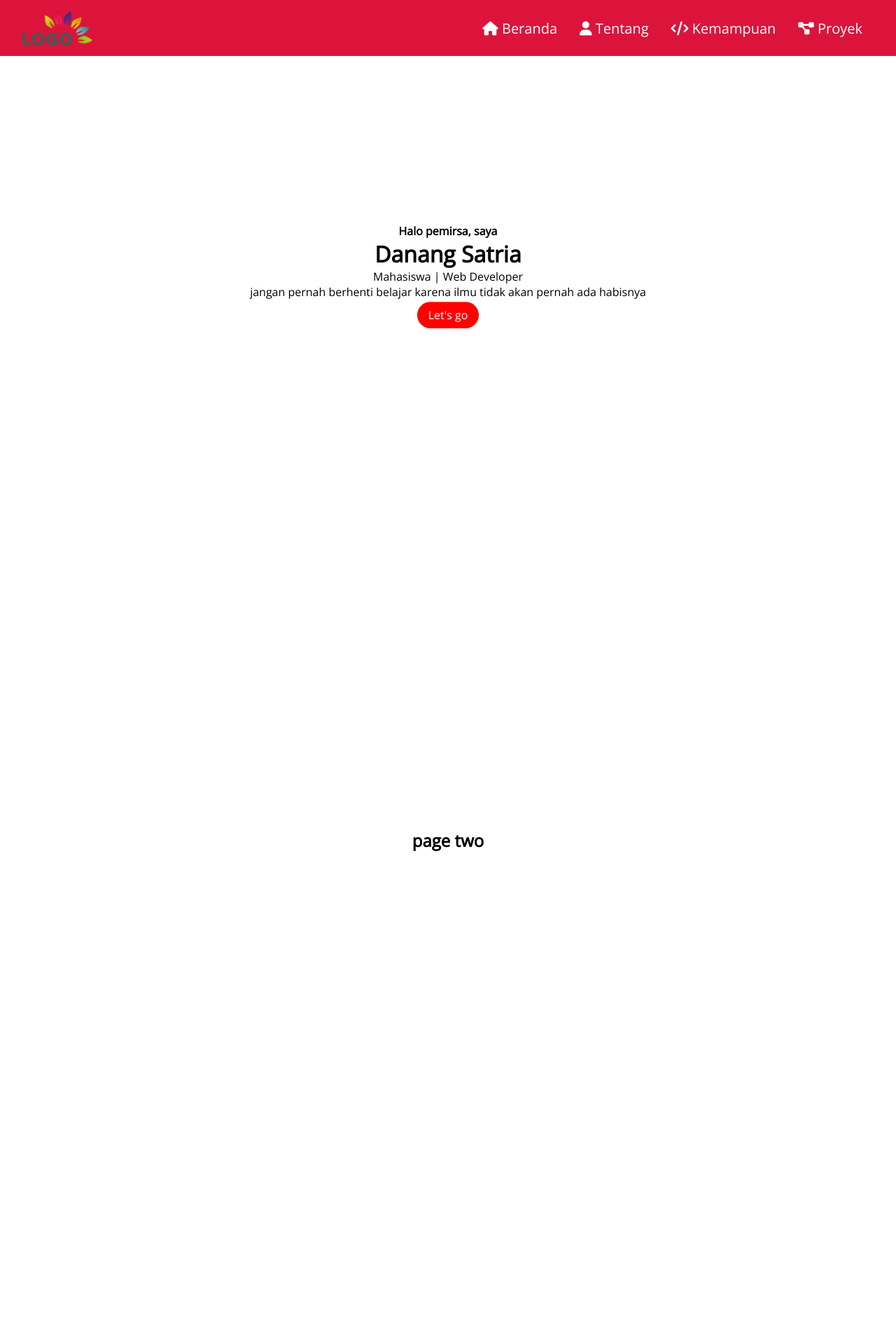
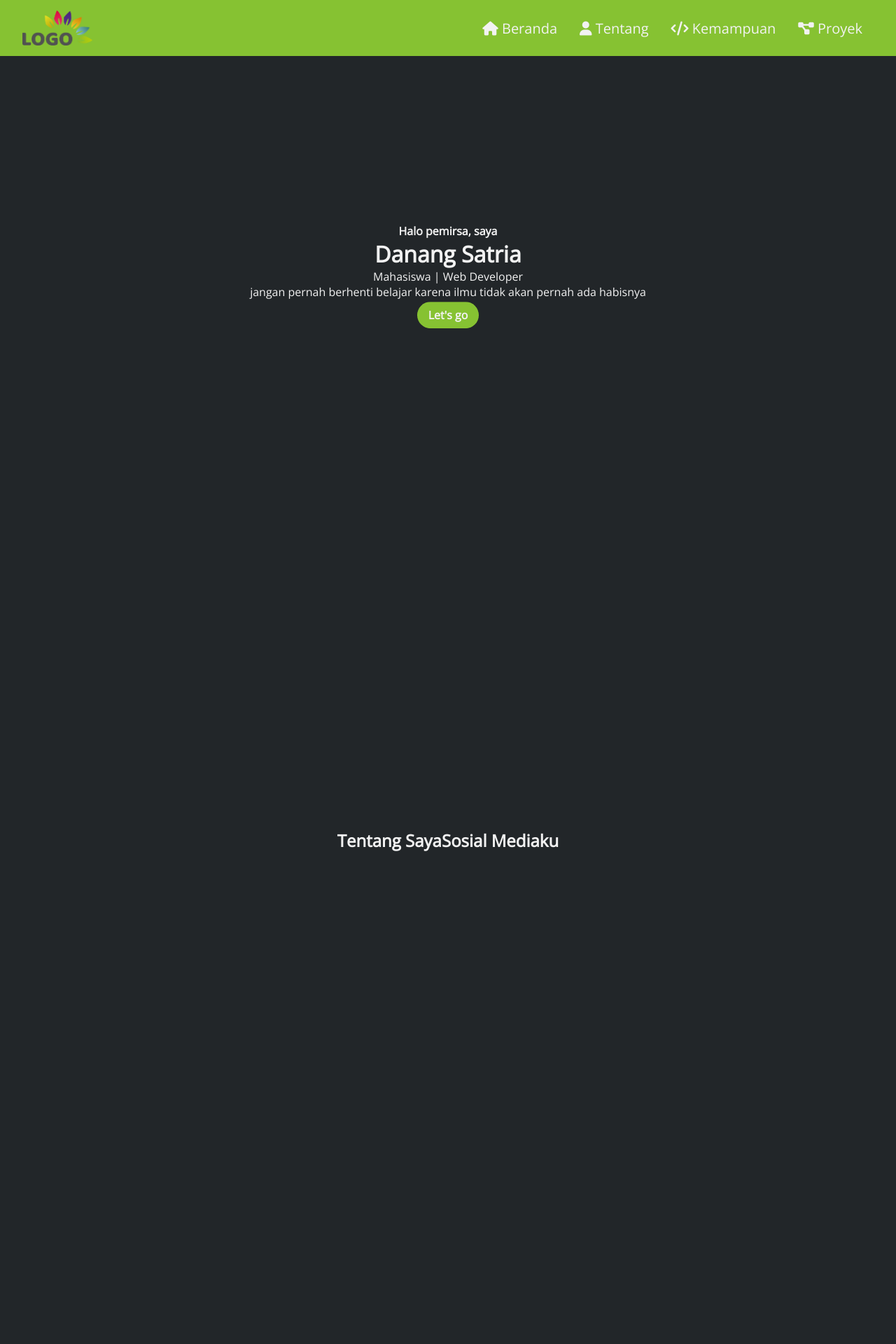
Before and after one commit to nangzzz/nangzzz.github.io, a PHP site: page / in a window 1280 px wide. Shown: the top 1920 px of the page at 70% size. Run offline with PHP 8.4, Linux system fonts and the light colour scheme; some libraries are stand-ins or nearby versions.

Commit message:
perubahan tampilan

```diff
--- a/assets/css/style.css
+++ b/assets/css/style.css
@@ -11,16 +11,18 @@ body{
   font-family: 'Open Sans', sans-serif;
   height: 100vh;
   width: 100%;
+  background: #222629;
 }
 
 .header{
   position: fixed;
-  background: crimson;
+  background: #86C232;
   width: 100%;
   height: 5rem;
   display: flex;
   align-items: center;
   justify-content: space-between;
+  z-index: 2;
 }
 
   .header .logo{
@@ -38,7 +40,7 @@ body{
     padding-right: 2rem;
   }
 
-  .header .navigation ul{
+    .navigation ul{
       display: flex;
     }
 
@@ -50,14 +52,14 @@ body{
         text-decoration: none;
         text-transform: capitalize;
         margin: 0 1rem;
-    color: #fff;
+        color: #F2F2F2;
         font-size: 1.25rem;
       }
 
 .home,
-.about,
 .skill,
 .project{
+  color: #F2F2F2;
   display: flex;
   flex-direction: column;
   align-items: center;
@@ -74,9 +76,10 @@ body{
   }
 
   .home a{
-  background: red;
+    background: #86C232;
+    font-weight: bolder;
     text-decoration: none;
-  color: #fff;
+    color: #F2F2F2;
     margin-top: 1rem;
     padding: 0.5rem 1rem;
     border-radius: 2rem;
@@ -85,9 +88,9 @@ body{
   }
 
   .home a:hover{
-  background: #fff;
-  color: red;
-  border: 1px solid red;
+    background: #222629;
+    color: #86C232;
+    border: 1px solid #86C232;
   }
 
   @keyframes bounce {
@@ -95,3 +98,12 @@ body{
 	  40% {transform: translateY(-1rem);}
 	  60% {transform: translateY(-0.5rem);}
 }
+
+.about{
+  color: #F2F2F2;
+  display: flex;
+  flex-direction: row;
+  align-items: center;
+  justify-content: center;
+  height: 100vh;
+}
--- a/index.html
+++ b/index.html
@@ -34,7 +34,12 @@
     </section>
 
     <section class="about" id="tentang">
-        <h1>page two</h1>
+        <div class="left-content">
+            <h1>Tentang Saya</h1>
+        </div>
+        <div class="right-content">
+            <h1>Sosial Mediaku</h1>
+        </div>
     </section>
 
     <section class="skill" id="kemampuan">
```
Lines whose indentation alone changed are shown as unchanged.
